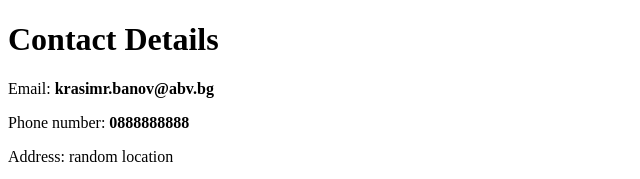
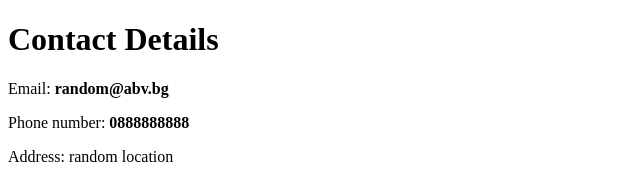
Before and after one commit to krasimirbanov/cv, a plain HTML site: page contacts.html in a window 1280 px wide. Shown: the top 179 px of the page, 0-640 px from the left. Drawn offline with Linux system fonts and the light colour scheme.

Commit message:
Update contacts.html

```diff
--- a/contacts.html
+++ b/contacts.html
@@ -7,7 +7,7 @@
 </head>
 <body>
  <h1>Contact Details</h1>
- <p>Email: <strong>krasimr.banov@abv.bg</strong></p>
+ <p>Email: <strong>random@abv.bg</strong></p>
  <p>Phone number: <strong>0888888888
  </strong></p>
  <p>Address: random location</p>
```
